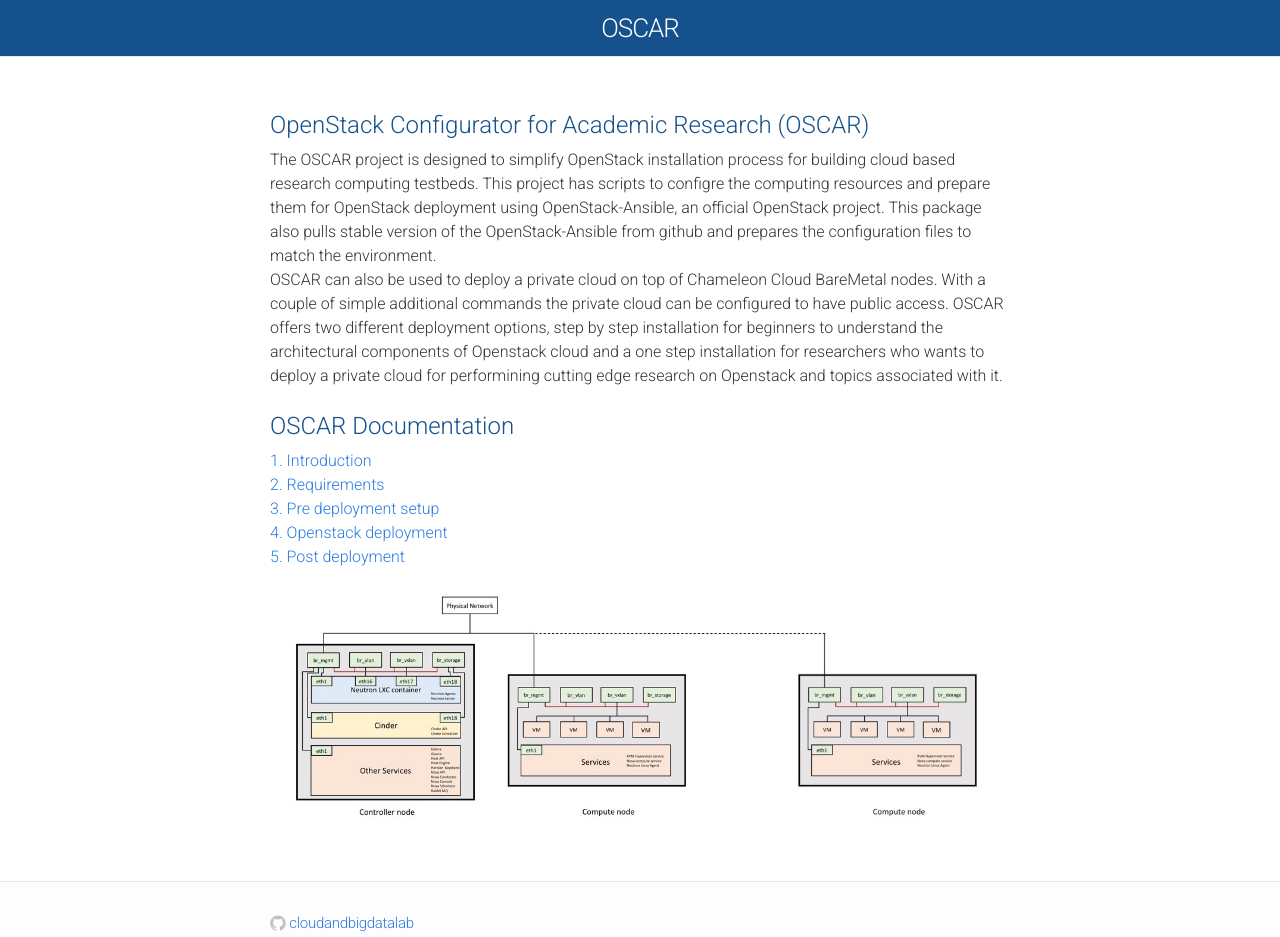
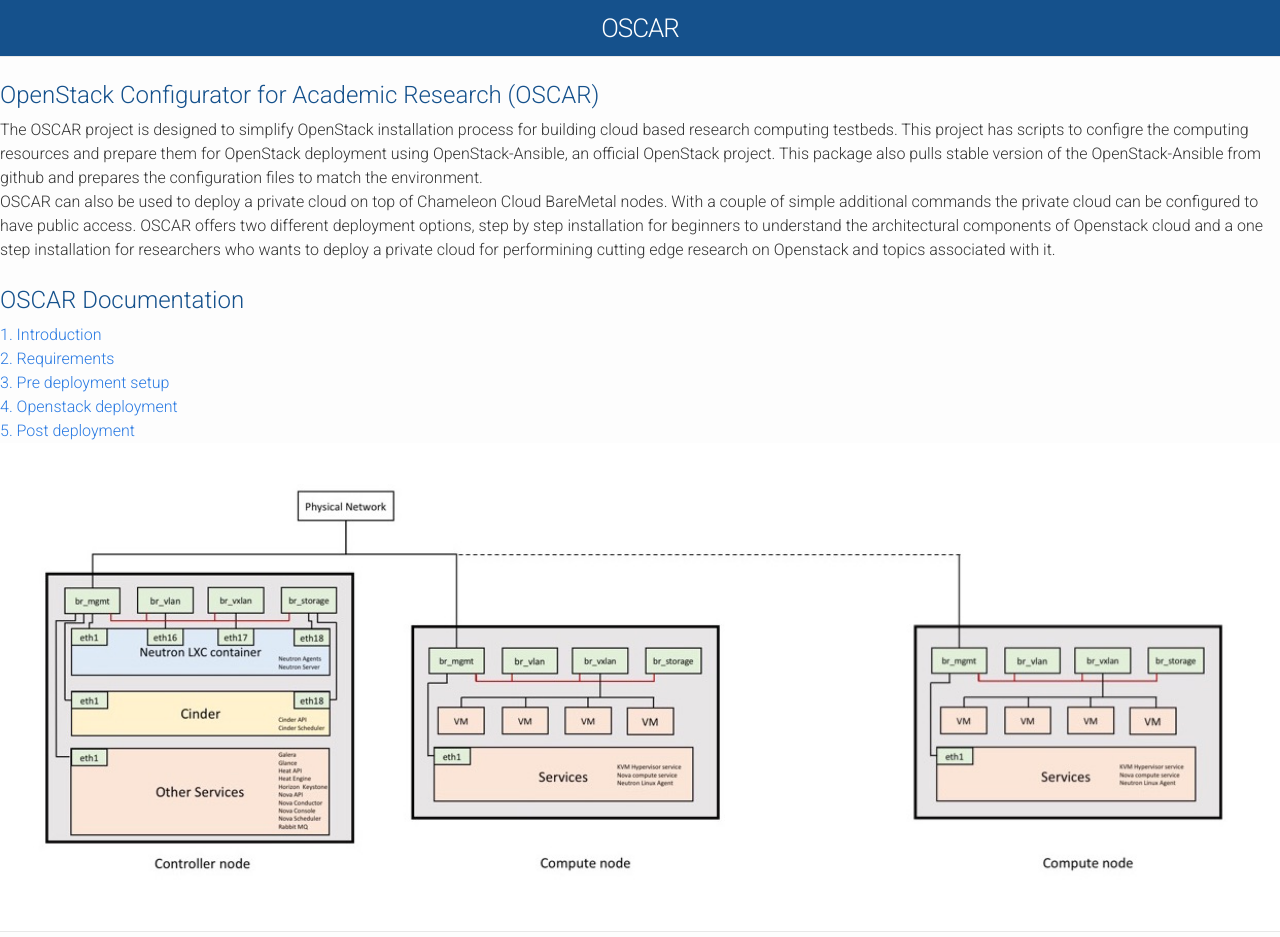
Before and after one commit to cloudandbigdatalab/OSCAR, a Jekyll site: the page built from index.html, in a window 1280 px wide. Shown: the top 937 px of the page. Built offline with Jekyll 4.4.1, drawn with Linux system fonts in a browser that asks for light colours; nearby versions of some CDN libraries; library files that are not in the unit come from our copies; Markdown is read by kramdown in place of the engine named in the settings.

Commit message:
Updated a few entries for navigation.

```diff
--- a/_layouts/default.html
+++ b/_layouts/default.html
@@ -3,16 +3,18 @@
 
   {% include head.html %}
 
-    <body>
+    <body data-spy="scroll" data-target="#myScrollspy">
 
     {% include header.html %}
-
+<!--
     <div class="page-content">
       <div class="wrap">
+      -->
       {{ content }}
+      <!--
       </div>
     </div>
-
+  -->
     {% include footer.html %}
 
     <!-- mathjax -->
```
